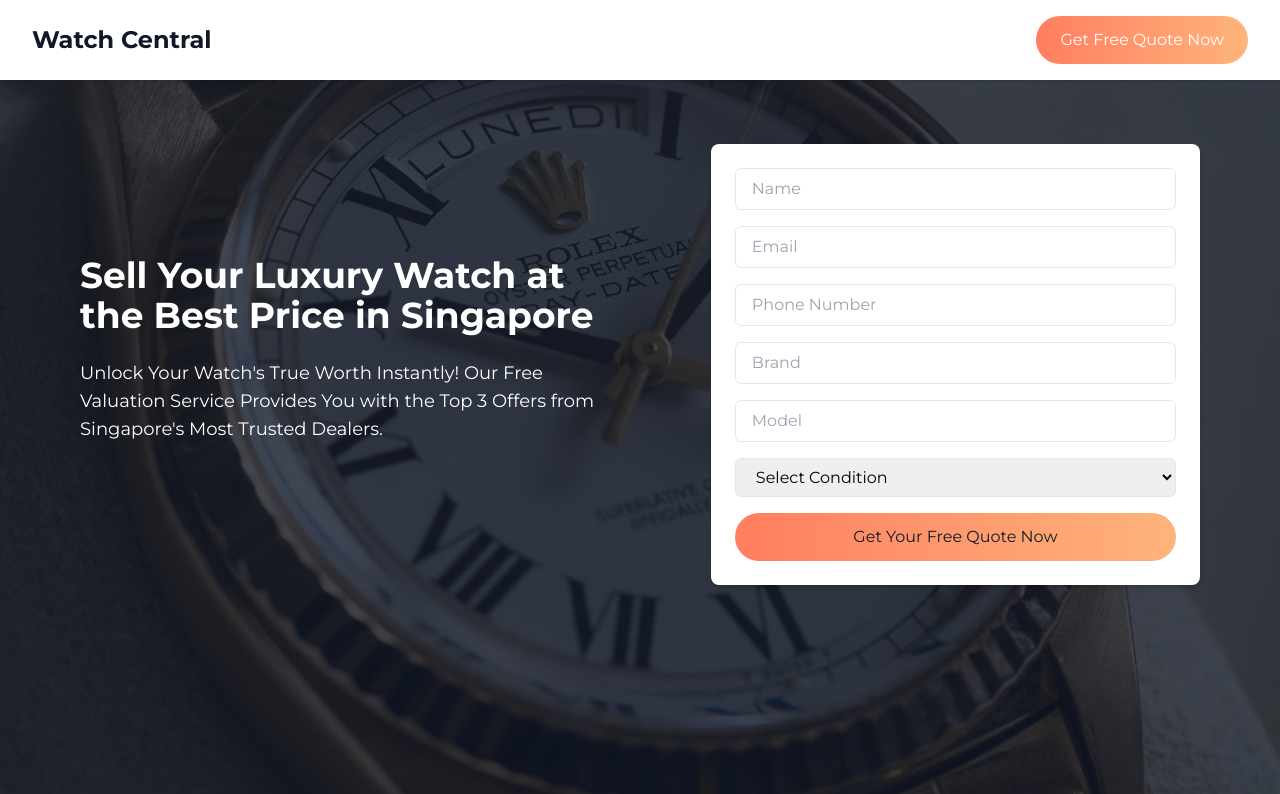
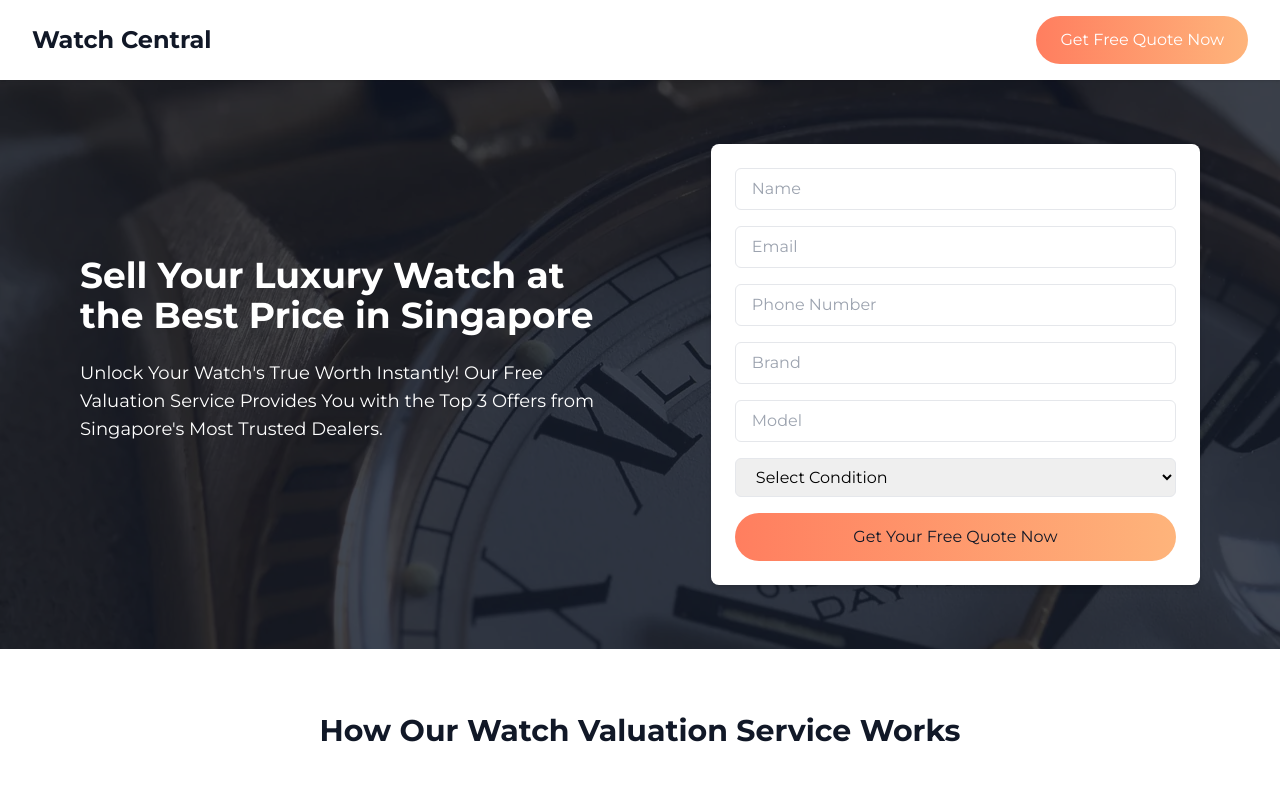
Before and after one commit to TerenceTan/watchvalue-sg, a website: page index.html in a window 1280 px wide. Shown: the top 794 px of the page. Drawn offline with nearby package versions, Linux system fonts and the light colour scheme.

Commit message:
Fix layout issues

```diff
--- a/css/input.css
+++ b/css/input.css
@@ -77,3 +77,9 @@ body {
     -o-transition-timing-function:linear!important;
     transition-timing-function:linear!important;
 }
+
+@media only screen and (max-width:767px) {
+    #hero {
+        background-image: none !important;
+    }
+}
--- a/index.html
+++ b/index.html
@@ -83,8 +83,7 @@
         </div>
     </header>
 
-    <section class="hero py-16 bg-gray-900" id="hero">
-        <div class="hidden md:block absolute inset-0 bg-cover bg-center z-0" style="background-image: url('images/bg4.webp');"></div>
+    <section class="hero py-16 bg-gray-900 relative" id="hero" style="background-image: url('images/bg4.webp');">
         <div class="hidden md:block absolute inset-0 bg-gray-900 opacity-80 z-0"></div>
         <div class="max-w-6xl mx-auto flex flex-col md:flex-row items-center justify-between relative z-10 gap-x-20 px-4">
             <div class="md:w-1/2 text-white mb-8 md:mb-0 text-center md:text-left flex flex-col">
```
Also changed, not shown: dist/output.css.
